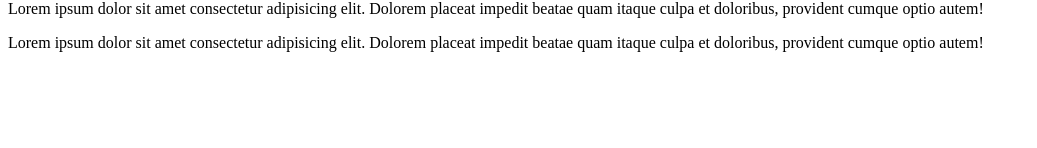
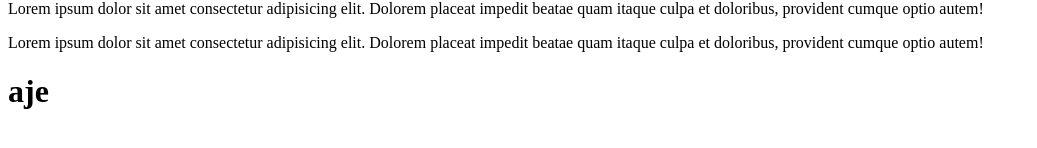
Before and after one commit to CleitoCebo/ListaExerc1, a plain HTML site: page contato.html in a window 1280 px wide. Shown: the part 628-776 px from the top of the page, without its empty margins (0-1037 px from the left). Drawn offline with Linux system fonts and the light colour scheme.

Commit message:
sabuguei

```diff
--- a/contato.html
+++ b/contato.html
@@ -27,6 +27,7 @@
     <p>Lorem  ipsum dolor sit amet consectetur adipisicing elit. Dolorem placeat impedit beatae quam itaque culpa et doloribus, provident cumque optio autem!</p>
     <p>Lorem  ipsum dolor sit amet consectetur adipisicing elit. Dolorem placeat impedit beatae quam itaque culpa et doloribus, provident cumque optio autem!</p>
     <p>Lorem  ipsum dolor sit amet consectetur adipisicing elit. Dolorem placeat impedit beatae quam itaque culpa et doloribus, provident cumque optio autem!</p>
-
+    <h1>aje
+    </h1>
 </body>
 </html>
```
